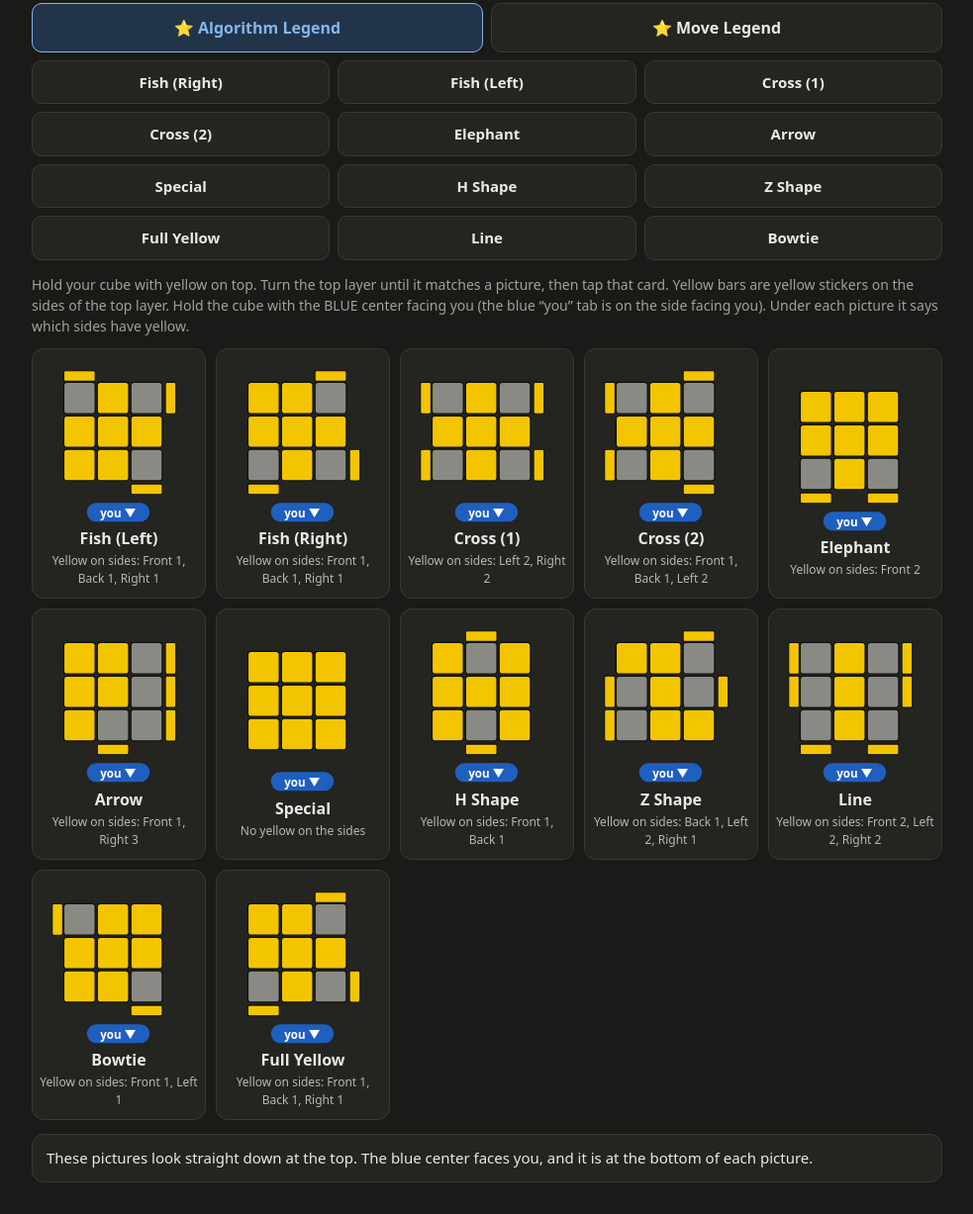
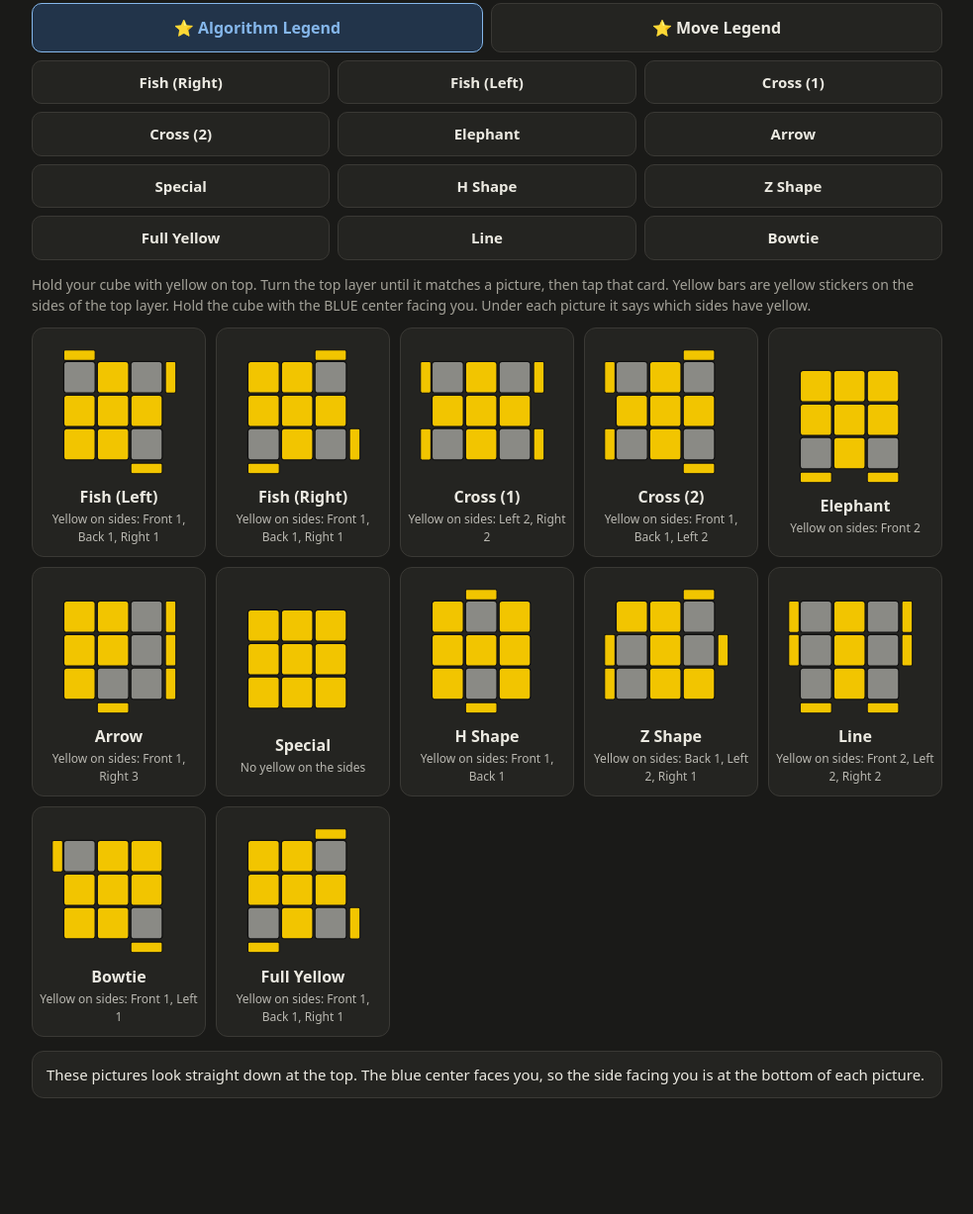
Before and after one commit to harlancolephillips/KnoxCubeHelper, a plain HTML site: page index.html in a window 1280 px wide. Shown: the part 148-1375 px from the top of the page at 99% size, without its empty margins (148-1131 px from the left). After the commit the page ends 1290 px from the top, so only its background shows below. Drawn offline with Linux system fonts and the light colour scheme.

Commit message:
Remove 'you' tab from Algorithm Legend; keep on each tab's start card
Co-Authored-By: Claude Sonnet 5.5 <noreply@anthropic.com>
Claude-Session: https://claude.ai/code/session_01PBiGJWfCkMjwpnVorogaBW

```diff
--- a/index.html
+++ b/index.html
@@ -145,7 +145,7 @@ function finalCard(id,st,lastLabel){
 function build(id,setup,lastLabel,mvs){
   var st=states(setup,mvs),h="",i,N=mvs.length;
   h+='<p class="note">Bright layer is the one you turn. Follow the arrow.</p><div class="grid">';
-  h+='<div class="card hold"><p class="cap">Start: hold it like this</p><svg viewBox="0 0 153 165" role="img" aria-label="Hold the cube like this">'+topView(st[0])+'</svg><p class="fin"><b>Yellow center on top.</b> The <b>BLUE</b> center faces you.</p></div>';
+  h+='<div class="card hold"><p class="cap">Start: hold it like this</p><svg viewBox="0 0 153 165" role="img" aria-label="Hold the cube like this">'+topView(st[0],1)+'</svg><p class="fin"><b>Yellow center on top.</b> The <b>BLUE</b> center faces you.</p></div>';
   for(i=0;i<N;i++){
     h+='<div class="card"><p class="cap">'+(i+1)+' · '+mvs[i].n+' <span>'+mvs[i].l+'</span></p><svg viewBox="0 0 190 190" role="img" aria-label="Step '+(i+1)+'">'+(mvs[i].k==="B"?cube(st[i].map(function(t){return{p:[-t.p[0],t.p[1],-t.p[2]],n:[-t.n[0],t.n[1],-t.n[2]],c:t.c};}),{k:"F",t:2}):cube(st[i],mvs[i]))+'</svg></div>';
   }
@@ -173,7 +173,7 @@ var sv=solved(),mh='<p class="note">Yellow on top, the side facing you is the fr
 MV.forEach(function(x){mh+='<div class="card"><p class="cap">'+x[2]+' <span>'+x[3]+'</span></p><svg viewBox="0 0 190 190" role="img" aria-label="'+x[2]+'">'+cube(sv,x[0]==="r"?{parts:[{k:"R",t:x[1]},{k:"M",t:(4-x[1])%4}]}:{k:x[0],t:x[1]})+'</svg></div>';});
 document.getElementById("p-moves").innerHTML=mh+'</div><p class="after">A letter alone is a quarter turn. An apostrophe (’) means the opposite way. A 2 means two quarter turns, so the direction doesn’t matter.</p>';
 function sideNote(st){var c={Front:0,Back:0,Left:0,Right:0};st.forEach(function(t){if(t.p[1]!==1||t.n[1]!==0||t.c!==CO.y)return;if(t.n[2]===1)c.Front++;else if(t.n[2]===-1)c.Back++;else if(t.n[0]===1)c.Right++;else c.Left++;});var a=[];["Front","Back","Left","Right"].forEach(function(k){if(c[k])a.push(k+" "+c[k]);});return a.length?"Yellow on sides: "+a.join(", "):"No yellow on the sides";}
-function topView(st){var C=30,G=2,X=24,o="";o+='<rect x="46" y="139" width="60" height="18" rx="9" fill="#1F5FBF"/><text x="76" y="148.5" text-anchor="middle" dominant-baseline="central" font-size="11" font-weight="700" fill="#fff">you ▼</text>';
+function topView(st,you){var C=30,G=2,X=24,o="";if(you)o+='<rect x="46" y="139" width="60" height="18" rx="9" fill="#1F5FBF"/><text x="76" y="148.5" text-anchor="middle" dominant-baseline="central" font-size="11" font-weight="700" fill="#fff">you ▼</text>';
 st.forEach(function(t){var n=t.n,p=t.p;if(n[1]===1){o+='<rect x="'+(X+(p[0]+1)*(C+G))+'" y="'+(X+(p[2]+1)*(C+G))+'" width="'+C+'" height="'+C+'" rx="3" fill="'+(t.c===CO.y?"#F2C500":"#8a8a85")+'" stroke="#111" stroke-width="1.2"/>';}});
 function bar(x,y,w,h){o+='<rect x="'+x+'" y="'+y+'" width="'+w+'" height="'+h+'" rx="1.5" fill="#F2C500" stroke="#111" stroke-width="1"/>';}
 st.forEach(function(t){var n=t.n,p=t.p;if(p[1]!==1||n[1]!==0||t.c!==CO.y)return;
@@ -183,9 +183,9 @@ else if(n[0]===1)bar(X+3*(C+G)+1,X+(p[2]+1)*(C+G),10,C);
 else bar(X-11,X+(p[2]+1)*(C+G),10,C);});
 return o;}
 var AL=[["fishl","Fish (Left)",fishSetup],["fishr","Fish (Right)",fish2Setup],["dfish","Cross (1)",inv(parse(DF))],["nfish","Cross (2)",inv(parse(NF))],["elephant","Elephant",eleSetup],["arrow","Arrow",inv(parse("F U R U' R' F'"))],["special","Special",inv(parse("F2 U L R' F2 L' R U F2"))],["hshape","H Shape",inv(parse("R U R' U' r R' U R U' r'"))],["zshape","Z Shape",inv(parse(ZF))],["bar","Line",{state:LINEST}],["bowtie","Bowtie",inv(parse("F' r U R' U' r' F R"))],["fullyellow","Full Yellow",inv(parse("R' U L U' R U L' U'"))]];
-var ah='<p class="note">Hold your cube with yellow on top. Turn the top layer until it matches a picture, then tap that card. Yellow bars are yellow stickers on the sides of the top layer. Hold the cube with the BLUE center facing you (the blue “you” tab is on the side facing you). Under each picture it says which sides have yellow.</p><div class="grid">';
-AL.forEach(function(x){ah+='<button class="lg" onclick="show(\''+x[0]+'\')"><svg viewBox="0 0 153 160" role="img" aria-label="'+x[1]+' start pattern">'+topView(states(x[2],[])[0])+'</svg><b>'+x[1]+'</b><small>'+sideNote(states(x[2],[])[0])+'</small></button>';});
-document.getElementById("p-algs").innerHTML=ah+'</div><p class="after">These pictures look straight down at the top. The blue center faces you, and it is at the bottom of each picture.</p>';
+var ah='<p class="note">Hold your cube with yellow on top. Turn the top layer until it matches a picture, then tap that card. Yellow bars are yellow stickers on the sides of the top layer. Hold the cube with the BLUE center facing you. Under each picture it says which sides have yellow.</p><div class="grid">';
+AL.forEach(function(x){ah+='<button class="lg" onclick="show(\''+x[0]+'\')"><svg viewBox="0 0 153 140" role="img" aria-label="'+x[1]+' start pattern">'+topView(states(x[2],[])[0])+'</svg><b>'+x[1]+'</b><small>'+sideNote(states(x[2],[])[0])+'</small></button>';});
+document.getElementById("p-algs").innerHTML=ah+'</div><p class="after">These pictures look straight down at the top. The blue center faces you, so the side facing you is at the bottom of each picture.</p>';
 document.getElementById("p-zshape").innerHTML='<p class="note">Yellow runs down the middle with two opposite corners yellow on top. Match the picture in the Algorithm Legend, then follow the moves.</p>'+build("zshape",inv(parse(ZF)),"Done",mk(ZF));
 document.getElementById("p-fullyellow").innerHTML='<p class="note">Knox’s Full Yellow moves. Match the Algorithm Legend picture, hold the cube with the blue center facing you, then follow the steps. Right and left columns go up and down, and the top row slides left and right.</p>'+build("fullyellow",inv(parse("R' U L U' R U L' U'")),"Done",mk("R' U L U' R U L' U'"));
 document.getElementById("p-bar").innerHTML='<p class="note">Yellow line through the middle, with the other two top edges not yellow. Hold it like the Algorithm Legend picture. Turn the top once (step 1), then do the 6-move algorithm. It makes a yellow cross.</p>'+build("bar",{state:LINEST},"Result",mk("U' F R U R' U' F'"));
```
